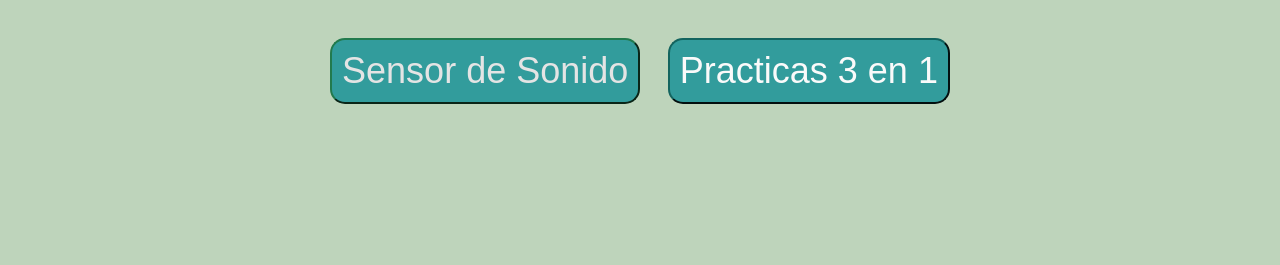
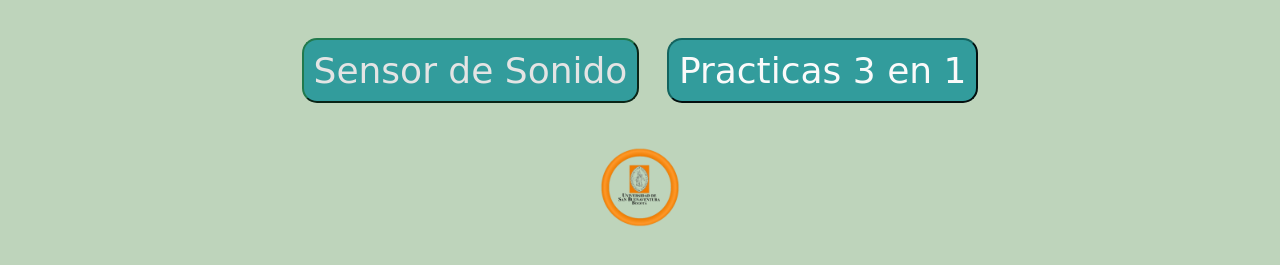
Before and after one commit to Yunuennf/Practicas, a plain HTML site: page index.html in a window 1280 px wide. Shown: the part 731-996 px from the top of the page. Before the commit the page ends 863 px from the top, so only its background shows below. Drawn offline with Linux system fonts and the light colour scheme.

Commit message:
Primera version

```diff
--- a/CSS/estilos.css
+++ b/CSS/estilos.css
@@ -18,6 +18,7 @@ img{
     font-size: larger;
     background-color: #329c9c;
     border-color: #227a4d ;
+    font-family: cursive;
 }
 .resaltado{
     font-family: #2e6662;
@@ -26,4 +27,5 @@ img{
     background-color: #329c9c;
     border-color: #13645f;
     border-radius: 15px;
+    font-family: cursive;
 }
--- a/index.html
+++ b/index.html
@@ -5,18 +5,20 @@
     <meta charset="UTF-8">
     <meta name="viewport" content="width=device-width, initial-scale=1.0">
     <title>Arduino</title>
+
 </head>
 <body>
     <h1>Naomi Yunuen Frias Aguilar </h1>
     <h2>Universidad San Buenaventura</h2>
     <p>Los botones mostraran las practicas realizadas con el profesor Paolo Tovar en el simulador Tinkercad en placas Arduino, la imagen del cenote es meramente decorativa<3.</p>
-     <img src="IMG/cenote.gif" alt="imagen de un">
+     <img src="IMG/cenote.gif" alt="">
      <br> <br>
      <a href="https://www.tinkercad.com/things/dYJvFC3fZ0m-stunning-habbi?sharecode=lQl96eUKgMt3mlCU2pvJbTCVQTOzrrojRE3kW8tfaT4"> <button Id="Boton1">Sensor de Sonido</button></a>
 
      <a href="https://www.tinkercad.com/things/2qyDM5gj9LU-dazzling-lappi?sharecode=w3rF2RYundmRUpX4_9KvhnWHk8zdkJLhwOJzRPiGeAE"><button class="resaltado">Practicas 3 en 1</button>
      </a>
-
+     <br><br>
+     <img src="IMG/USB.png" alt="imagen de la universidad San Buenaventura"style="width: 80px;height:80px;">
 
 
 
```
Also changed, not shown: IMG/USB.png (added).
